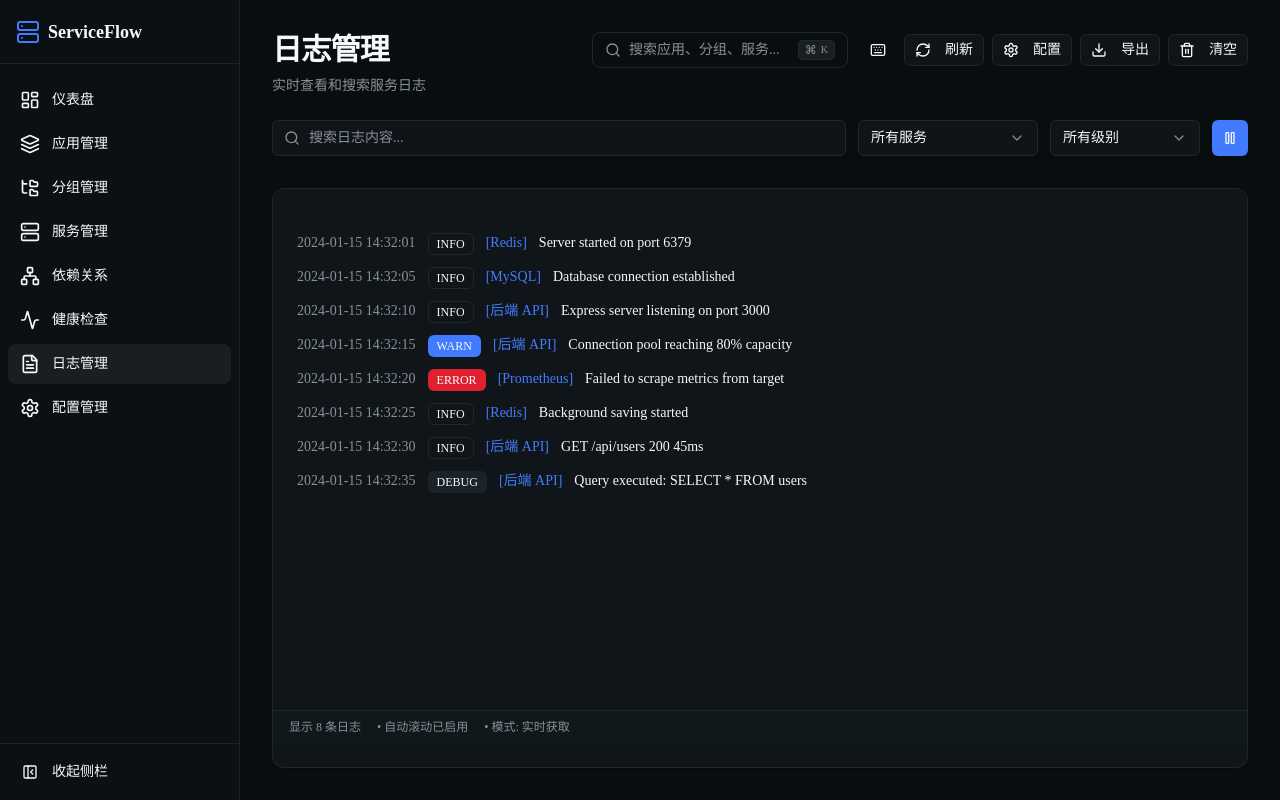
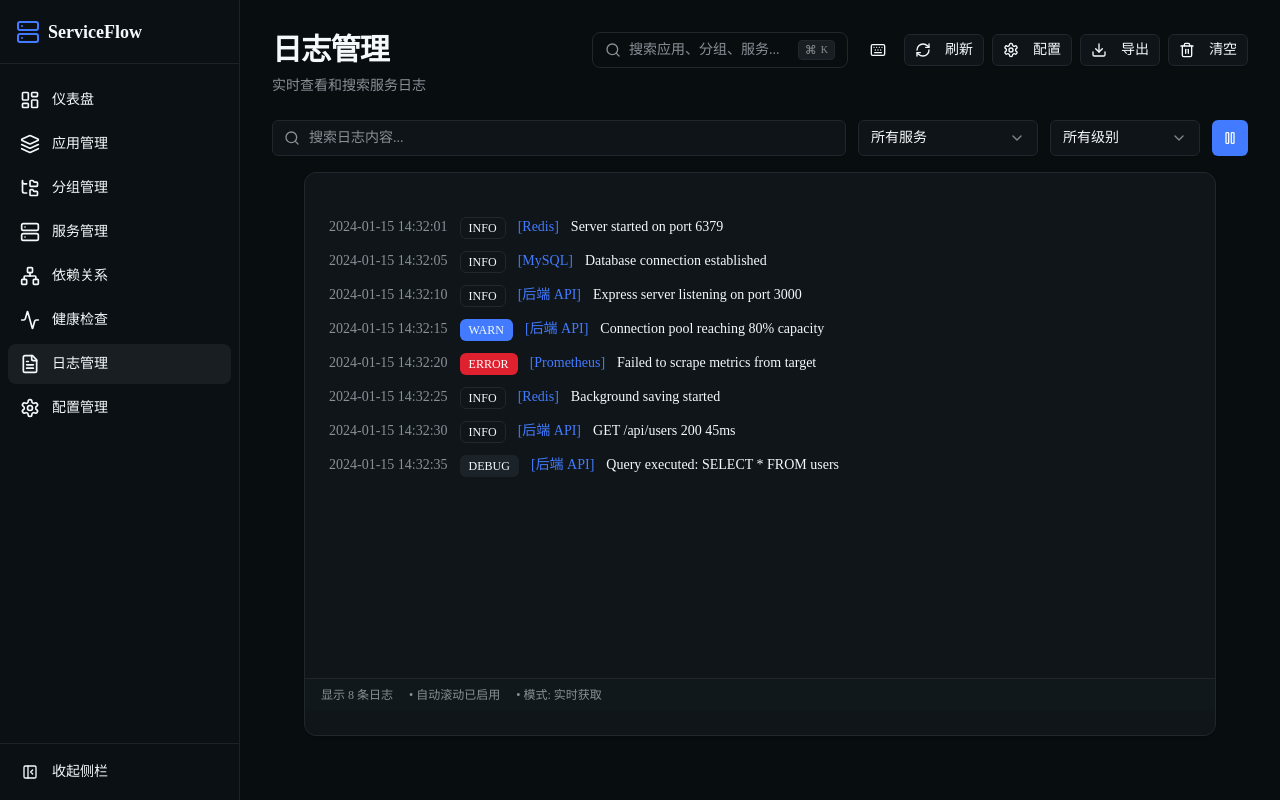
Before and after one commit to liujunxiang0076/service-flow, a React (Vite) app: page /logs in a window 1280 px wide. Built offline with nearby package versions, Linux system fonts and the light colour scheme.

Commit message:
refactor(logs): 优化日志页面容器布局结构
- 重构容器嵌套层级，将页面头部和日志容器统一到flex布局中
- 为页面头部添加shrink-0类防止被压缩
- 调整日志容器的padding和overflow处理

```diff
--- a/src/app/logs/page.tsx
+++ b/src/app/logs/page.tsx
@@ -72,7 +72,8 @@ export default function LogsPage() {
         <AppSidebar />
 
         <main className="flex flex-1 flex-col overflow-hidden">
-          <div className="container mx-auto p-8 pb-4">
+          <div className="container mx-auto flex h-full flex-col p-8">
+            <div className="shrink-0 space-y-4">
             <PageHeader
               title="日志管理"
               description="实时查看和搜索服务日志"
@@ -266,10 +267,10 @@ export default function LogsPage() {
                 </Tooltip>
               </TooltipProvider>
             </div>
-          </div>
+            </div>
 
-          {/* Logs Container */}
-          <div className="flex-1 overflow-hidden px-8 pb-8">
+            {/* Logs Container */}
+            <div className="flex-1 overflow-hidden px-8 pb-8">
             <Card className="flex h-full flex-col overflow-hidden">
               <div ref={logContainerRef} className="flex-1 overflow-y-auto p-4 font-mono text-sm">
                 {filteredLogs.map((log, index) => (
@@ -305,6 +306,7 @@ export default function LogsPage() {
                 </span>
               </div>
             </Card>
+            </div>
           </div>
         </main>
       </div>
```
